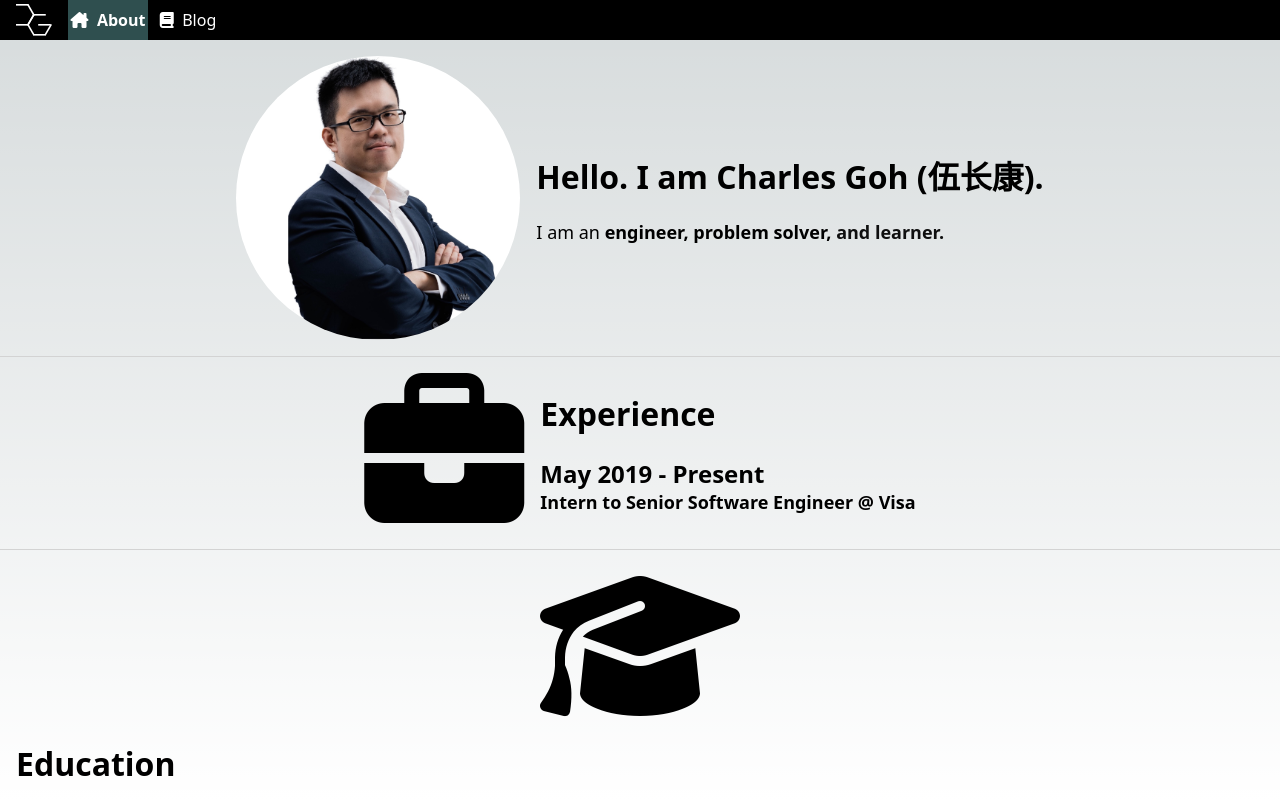
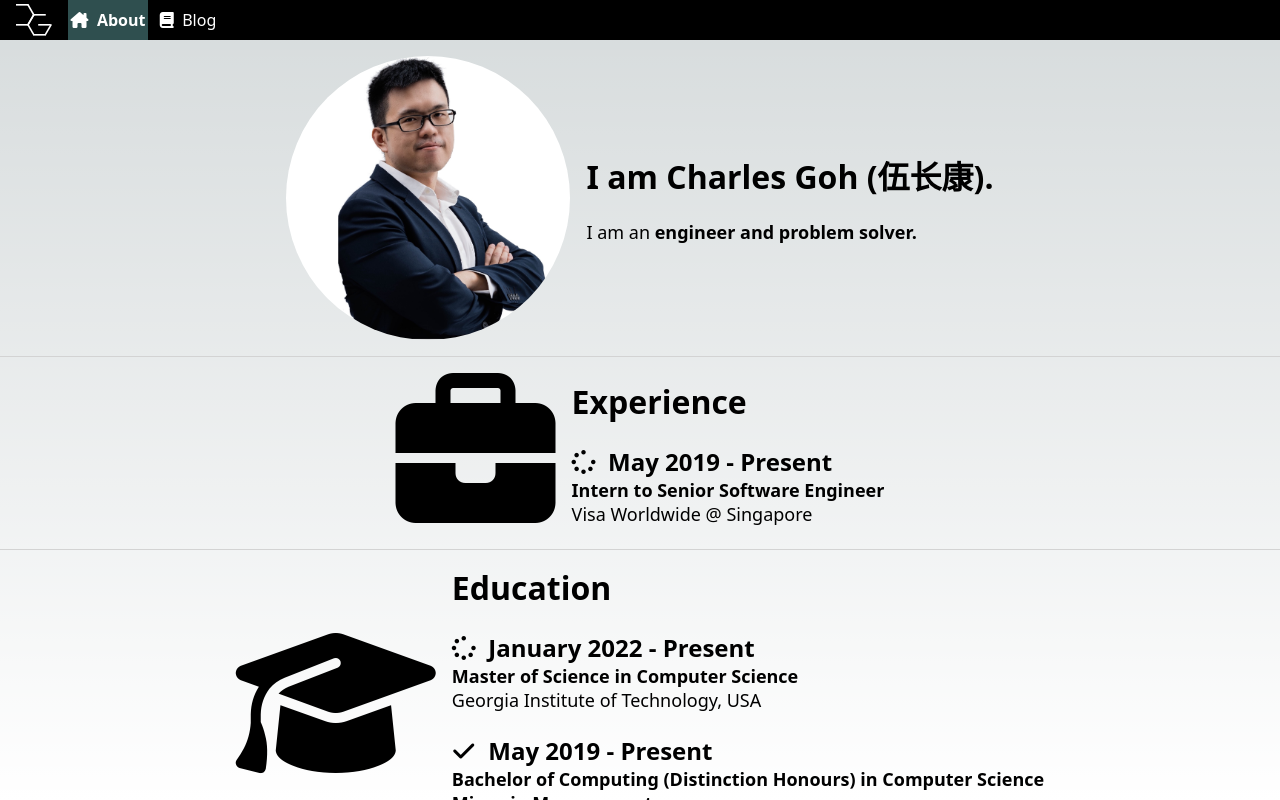
Before and after one commit to charlesgohck/portfolioblogv2, a Next.js app: page / in a window 1280 px wide. Built offline with nearby package versions, Linux system fonts and the light colour scheme.

Commit message:
[UI][HOME] Edited homepage

```diff
--- a/components/BackToPostsSection.tsx
+++ b/components/BackToPostsSection.tsx
@@ -33,15 +33,15 @@ export default function BackToPostsSection(props: BackToPostsSectionProps) {
         </FadeInSection>
         <FadeInSection>
             <div className="sectionelement">
-                {BLOG_TAGS.sort().map(tag => <TagChip key={`tagFor${tag}`} tag={tag} />)}
+                {BLOG_TAGS.map(tag => <TagChip key={`tagFor${tag}`} tag={tag} />)}
             </div>
         </FadeInSection>
         <FadeInSection>
-            <h1 style={{ textAlign: "center", paddingTop: '5vh' }}>Archive</h1>
+            <h1 style={{ textAlign: "center", paddingTop: '5vh' }}>History</h1>
         </FadeInSection>
         <FadeInSection>
             <div className="sectionelement">
-                {yearsList.sort().map(yearString => <HistoryYearChip key={`historyForYear${yearString}`} year={yearString} />)}
+                {yearsList.map(yearString => <HistoryYearChip key={`historyForYear${yearString}`} year={yearString} />)}
             </div>
         </FadeInSection>
     </div>
--- a/components/PostLinkElement.tsx
+++ b/components/PostLinkElement.tsx
@@ -31,7 +31,6 @@ export default function PostLinkElement(props: PostLinkElementProps) {
                         <h1>{props.title}</h1>
                         <h3>{props.date}</h3>
                     </div>
-                    <br />
                     <p>{props.excerpt}</p>
                 </div>
                 <div style={{ marginTop: "0.5vh", display: "flex", justifyContent: "space-between", alignItems: 'flex-end' }}>
--- a/pages/index.tsx
+++ b/pages/index.tsx
@@ -19,12 +19,11 @@ export default function Home() {
                     <section className='sectionelement'>
                         <Image src={'/assets/CharlesInSuitSquare.jpg'} alt={'Charles Goh (伍长康) In A Suit'} width={300} height={300} className="sectionsubelement" style={{ borderRadius: "50%" }} priority />
                         <div className='sectionsubelement'>
-                            <h1>Hello. I am Charles Goh (伍长康).</h1>
-                            <br/>
+                            <h1>I am Charles Goh (伍长康).</h1>
+                            <br />
                             <p>I am an&nbsp;
-                                <span className="elementfadeinleft"><strong>engineer, </strong></span>
-                                <span className="elementfadeinleft" style={{ animationDuration: "4s" }}><strong>problem solver, </strong></span>
-                                <span className="elementfadeinleft" style={{ animationDuration: "8s" }}><strong>and learner. </strong></span>
+                                <span className="elementfadeinleft"><strong>engineer </strong></span>
+                                <span className="elementfadeinleft" style={{ animationDuration: "4s" }}><strong>and problem solver.</strong></span>
                             </p>
                         </div>
                     </section>
@@ -33,10 +32,13 @@ export default function Home() {
                     <section className='sectionelement'>
                         <i className="sectionsubelement fa-solid fa-briefcase fa-10x" />
                         <div className='sectionsubelement'>
-                            <h1>Experience</h1>
-                            <br/>
-                            <h2>May 2019 - Present</h2>
-                            <p><strong>Intern to Senior Software Engineer @ Visa</strong></p>
+                            <div>
+                                <h1>Experience</h1>
+                                <br />
+                                <h2><i className="fa-solid fa-spinner" />&nbsp;&nbsp;May 2019 - Present</h2>
+                                <p><strong>Intern to Senior Software Engineer</strong></p>
+                                <p>Visa Worldwide @ Singapore</p>
+                            </div>
                         </div>
                     </section>
                 </FadeInSection>
@@ -45,17 +47,19 @@ export default function Home() {
                         <i className="sectionsubelement fa-solid fa-graduation-cap fa-10x" />
                         <div className='sectionsubelement'>
                             <h1>Education</h1>
-                            <br/>
+                            <br />
                             <div>
-                                <div className='timelineelement'>
-                                    <p className='timelineelementtextheading'><i className="fa-solid fa-spinner" />&nbsp;&nbsp;January 2022 - Present:&nbsp;</p>
-                                    <p className='timelineelementtextcontent'><strong>Master of Science in Computer Science @ Georgia Institute of Technology</strong></p>
+                                <div>
+                                    <h2><i className="fa-solid fa-spinner" />&nbsp;&nbsp;January 2022 - Present</h2>
+                                    <p><strong>Master of Science in Computer Science</strong></p>
+                                    <p>Georgia Institute of Technology, USA</p>
                                 </div>
-                                <br />
-                                <div className='timelineelement'>
-                                    <p className='timelineelementtextheading'><i className="fa-solid fa-check" />&nbsp;&nbsp;August 2016 - May 2020:&nbsp;</p>
-                                    <p className='timelineelementtextcontent'><strong>Bachelor of Computing (Distinction Honours) in Computer Science
-    with Minor in Management @ National University of Singapore</strong></p>
+                                <br/>
+                                <div>
+                                    <h2><i className="fa-solid fa-check" />&nbsp;&nbsp;May 2019 - Present</h2>
+                                    <p><strong>Bachelor of Computing (Distinction Honours) in Computer Science</strong></p>
+                                    <p><strong>Minor in Management</strong></p>
+                                    <p>National University of Singapore, Singapore</p>
                                 </div>
                             </div>
                         </div>
@@ -66,40 +70,40 @@ export default function Home() {
                         <i className="sectionsubelement fa-solid fa-laptop-code fa-10x" />
                         <div className='sectionsubelement'>
                             <h1>Technical Skills</h1>
-                            <br/>
+                            <br />
                             <div>
                                 <div>
-                                    <h3><i className='fa-solid fa-code'/>&nbsp;&nbsp;Programming & Markup Languages</h3>
+                                    <h3><i className='fa-solid fa-code' />&nbsp;&nbsp;Programming & Markup Languages</h3>
                                     <p>Python, Javscript, Java, C#, HTML + CSS, Markdown</p>
                                 </div>
                                 <br />
                                 <div>
-                                    <h3><i className='fa-solid fa-atom'/>&nbsp;&nbsp;Full-Stack Development Technologies</h3>
+                                    <h3><i className='fa-solid fa-atom' />&nbsp;&nbsp;Full-Stack Development Technologies</h3>
                                     <p>ReactJS, Angular, Spring/Springboot, jQuery, .NET Framework, REST APIs</p>
                                 </div>
                                 <br />
                                 <div>
-                                    <h3><i className='fa-solid fa-database'/>&nbsp;&nbsp;Databases</h3>
+                                    <h3><i className='fa-solid fa-database' />&nbsp;&nbsp;Databases</h3>
                                     <p>SQL, NoSQL</p>
                                 </div>
                                 <br />
                                 <div>
-                                    <h3><i className='fa-solid fa-shield-halved'/>&nbsp;&nbsp;Software Security</h3>
+                                    <h3><i className='fa-solid fa-shield-halved' />&nbsp;&nbsp;Software Security</h3>
                                     <p>Checkmarx, Blackduck, SAML2 Auth, OAuth, Enterprise B2E Security Libraries</p>
                                 </div>
                                 <br />
                                 <div>
-                                    <h3><i className='fa-solid fa-code'/>&nbsp;&nbsp;Software & IT Service Management</h3>
+                                    <h3><i className='fa-solid fa-code' />&nbsp;&nbsp;Software & IT Service Management</h3>
                                     <p>Github/Bitbucket (Git), Jira, Confluence, ServiceNow</p>
                                 </div>
                                 <br />
                                 <div>
-                                    <h3><i className='fa-solid fa-code-pull-request'/>&nbsp;&nbsp;User Interface Design</h3>
+                                    <h3><i className='fa-solid fa-code-pull-request' />&nbsp;&nbsp;User Interface Design</h3>
                                     <p>Sketch, Adobe XD, Balsamiq</p>
                                 </div>
                                 <br />
                                 <div>
-                                    <h3><i className='fa-solid fa-cloud-arrow-up'/>&nbsp;&nbsp;Cloud</h3>
+                                    <h3><i className='fa-solid fa-cloud-arrow-up' />&nbsp;&nbsp;Cloud</h3>
                                     <p>AWS Certified Cloud Practitioner, Proprietary Corporate Cloud Platform</p>
                                 </div>
                             </div>
@@ -111,20 +115,20 @@ export default function Home() {
                         <i className="sectionsubelement fa-solid fa-person-chalkboard fa-10x" />
                         <div className='sectionsubelement'>
                             <h1>Integrated Skills</h1>
-                            <br/>
+                            <br />
                             <div>
                                 <div>
-                                    <h3><i className='fa-solid fa-envelopes-bulk'/>&nbsp;&nbsp;Office Productivity</h3>
+                                    <h3><i className='fa-solid fa-envelopes-bulk' />&nbsp;&nbsp;Office Productivity</h3>
                                     <p>Microsoft Word, Powerpoint, Excel, Outlook, Visio and Google Workspace Equivalents</p>
                                 </div>
                                 <br />
                                 <div>
-                                    <h3><i className='fa-solid fa-language'/>&nbsp;&nbsp;Language Proficiency</h3>
+                                    <h3><i className='fa-solid fa-language' />&nbsp;&nbsp;Language Proficiency</h3>
                                     <p>English (First Language), Chinese (Second Language)</p>
                                 </div>
                                 <br />
                                 <div>
-                                    <h3><i className='fa-solid fa-people-group'/>&nbsp;&nbsp;Other</h3>
+                                    <h3><i className='fa-solid fa-people-group' />&nbsp;&nbsp;Other</h3>
                                     <p>Project Management, Problem Solving, Strategic Thinking, Collaboration, Communication</p>
                                 </div>
                             </div>
@@ -133,24 +137,20 @@ export default function Home() {
                 </FadeInSection>
                 <FadeInSection>
                     <section className='sectionelement'>
-                        <i className="sectionsubelement fa-solid fa-person-running fa-10x" />
+                        <i className="sectionsubelement fa-solid fa-bolt fa-10x" />
                         <div className='sectionsubelement'>
                             <h1>Interests/Hobbies</h1>
-                            <br/>
+                            <br />
                             <div>
                                 <div>
-                                    <h3><i className='fa-solid fa-dumbbell'/>&nbsp;&nbsp;Strength Training</h3>
-                                    <p>2012 - Present</p>
+                                    <h3><i className='fa-solid fa-person-running' />&nbsp;&nbsp;Fitness Training</h3>
+                                    <p>Strength Training, Medium Distance Running</p>
                                 </div>
                                 <br />
-                                <div>
-                                    <h3><i className='fa-solid fa-person-running'/>&nbsp;&nbsp;Running</h3>
-                                    <p>2012 - Present</p>
-                                </div>
                                 <br />
                                 <div>
-                                    <h3><i className='fa-solid fa-earth-americas'/>&nbsp;&nbsp;Model United Nations</h3>
-                                    <p>2008 - 2012</p>
+                                    <h3><i className='fa-solid fa-earth-americas' />&nbsp;&nbsp;World Affairs</h3>
+                                    <p>Geopolitical Trends, Technology Trends, Economic Trends.</p>
                                 </div>
                             </div>
                         </div>
--- a/styles/kangui.css
+++ b/styles/kangui.css
@@ -51,21 +51,6 @@
 
 .sectionsubelement {
     padding: 1vh;
-}
-
-.timelineelement {
-    margin-bottom: 0.5vh;
-    display: flex;
-    justify-content: space-between;
-    text-align: left;
-}
-
-.timelineelementtextheading {
-    width: 35%;
-}
-
-.timelineelementtextcontent {
-    width: 65%;
 }
 
 .sectionsubelement {
@@ -144,3 +129,22 @@ h1 {
 p {
     font-size: large
 }
+
+@media (prefers-color-scheme: dark) {
+    .tagchipcontainer {
+        padding: 0.5vh;
+        margin: 0.5vh;
+        color: black;
+        background-color: white;
+    }
+
+    .tagchipcontainer:hover {
+        cursor: pointer;
+        transition-duration: 0.5s;
+        padding: 0.5vh;
+        margin: 0.5vh;
+        opacity: 0.8;
+        color: white;
+        background-color: black;
+    }
+}
--- a/utils/index.tsx
+++ b/utils/index.tsx
@@ -45,7 +45,7 @@ interface IParamsBlogWithTag extends ParsedUrlQuery {
 // Utility Helper TYpes that extend other types
 
 // Utility constants
-const BLOG_TAGS: string[] = ["omscs", "reviews", "gatech"];
+const BLOG_TAGS: string[] = ["career", "omscs", "reviews", "gatech"].sort();
 
 const routerPaths: RouterPath[] = [
     {
```
Also changed, not shown: posts/career2yearmark.md (added, +9 -0 lines), posts/testreview.md (deleted, +0 -8 lines), public/assets/images/posts/Career/SoftwareEngineeringCareerHelloWorld.png (added).
